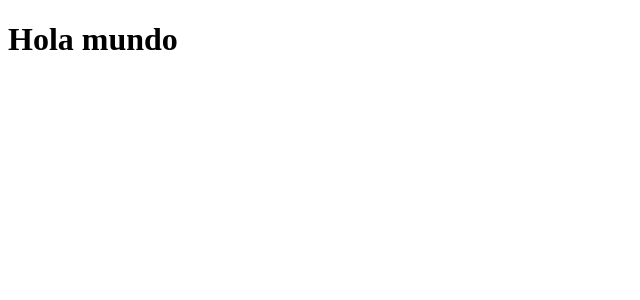
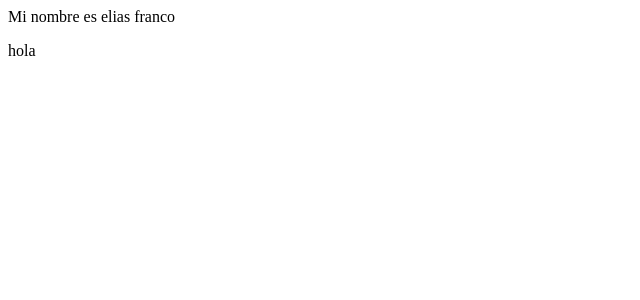
Before and after one commit to EliasCode79/react-apuntes, a React (Vite) app in the folder 03-counter-vite-js/: page / in a window 1280 px wide. Shown: the top 300 px of the page, without its empty margins (0-640 px from the left). Built offline with nearby package versions, Linux system fonts and the light colour scheme.

Commit message:
feact: :sparkles: Retorno de elemento en el componente, Fragment

```diff
--- /dev/null
+++ b/03-counter-vite-js/src/FirstComponent.jsx
@@ -0,0 +1,8 @@
+export const FirtsApp = () => {
+	return (
+		<>
+			<div>Mi nombre es elias franco</div>
+			<p>hola</p>
+		</>
+	);
+};
--- a/03-counter-vite-js/src/main.jsx
+++ b/03-counter-vite-js/src/main.jsx
@@ -1,9 +1,10 @@
 import React from 'react';
 import ReactDOM from 'react-dom/client';
-import { App } from './HelloWorldApp';
+import { FirtsApp } from './FirstComponent';
+// import { App } from './HelloWorldApp';
 
 ReactDOM.createRoot(document.querySelector('#root')).render(
 	<React.StrictMode>
-		<App />
+		<FirtsApp />
 	</React.StrictMode>
 );
```
